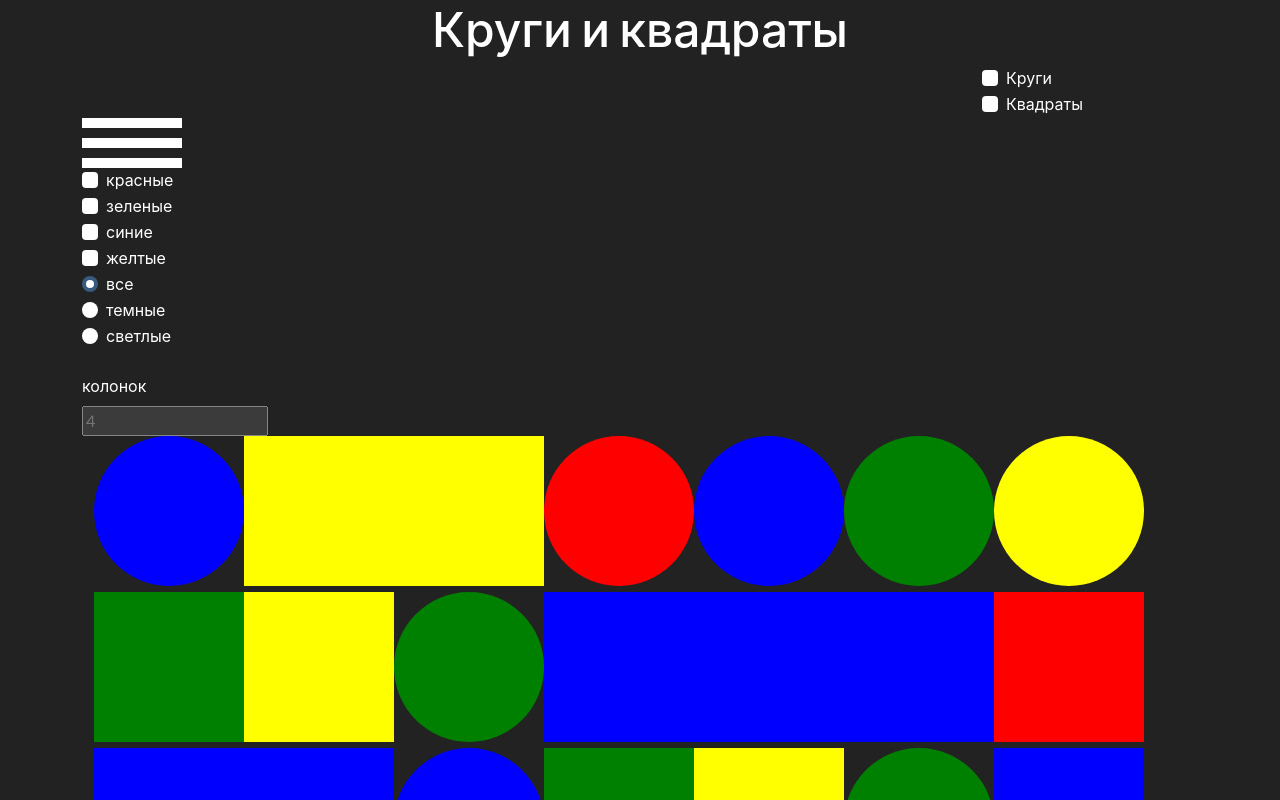
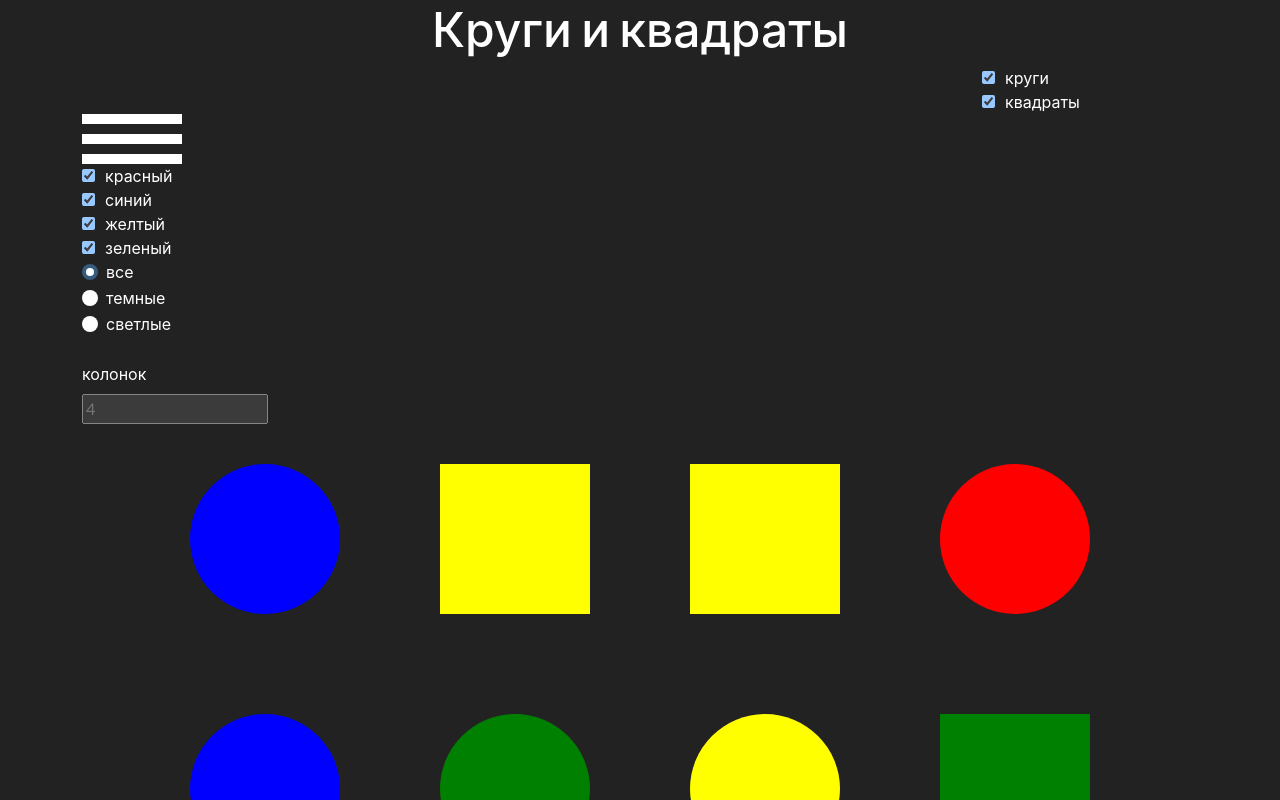
Before and after one commit to DupenkoV/figures, a React (Create React App) app: page / in a window 1280 px wide. Both pictures are taken after a click on the element 132 px from the left and 142 px from the top of the page. Shown: the top 800 px of the page. Built offline with nearby package versions, Linux system fonts and the light colour scheme.

Commit message:
fixed filterSlice

```diff
--- a/src/components/app/App.js
+++ b/src/components/app/App.js
@@ -8,141 +8,12 @@ import Burger from '../burger';
 
 const App = () => {
 
-  const [shapes, setShapes] = useState([
-    {
-      "form": "circle",
-      "color": "blue",
-      "dark": true
-    },
-    {
-      "form": "square",
-      "color": "yellow",
-      "dark": false
-    },
-    {
-      "form": "square",
-      "color": "yellow",
-      "dark": false
-    },
-    {
-      "form": "circle",
-      "color": "red",
-      "dark": false
-    },
-
-    {
-      "form": "circle",
-      "color": "blue",
-      "dark": true
-    },
-    {
-      "form": "circle",
-      "color": "green",
-      "dark": false
-    },
-    {
-      "form": "circle",
-      "color": "yellow",
-      "dark": true
-    },
-    {
-      "form": "square",
-      "color": "green",
-      "dark": false
-    },
-
-    {
-      "form": "square",
-      "color": "yellow",
-      "dark": false
-    },
-    {
-      "form": "circle",
-      "color": "green",
-      "dark": true
-    },
-    {
-      "form": "square",
-      "color": "blue",
-      "dark": true
-    },
-    {
-      "form": "square",
-      "color": "blue",
-      "dark": false
-    },
-
-    {
-      "form": "square",
-      "color": "blue",
-      "dark": false
-    },
-    {
-      "form": "triangle",
-      "color": "red",
-      "dark": true
-    },
-    {
-      "form": "circa",
-      "color": "blue",
-      "dark": false
-    },
-    {
-      "form": "square",
-      "color": "blue",
-      "dark": true
-    },
-
-    {
-      "form": "circle",
-      "color": "blue",
-      "dark": true
-    },
-    {
-      "form": "square",
-      "color": "green",
-      "dark": true
-    },
-    {
-      "form": "square",
-      "color": "yellow",
-      "dark": true
-    },
-    {
-      "form": "circle",
-      "color": "green",
-      "dark": false
-    },
-
-    {
-      "form": "square",
-      "color": "blue",
-      "dark": false
-    },
-    {
-      "form": "circle",
-      "color": "yellow",
-      "dark": true
-    },
-    {
-      "form": "square",
-      "color": "green",
-      "dark": true
-    },
-    {
-      "form": "square",
-      "color": "yellow",
-      "dark": false
-    }
-  ])
-
-
     return (
       <div className='container'>
         <Header />
         <FilterShapes />
         <Burger />
-        <Figures shapes={shapes}/>
+        <Figures/>
       </div>
     )
 }
--- /dev/null
+++ b/src/components/checkbox/Checkbox.js
@@ -0,0 +1,26 @@
+import React from 'react'
+import './checkbox.css'
+import { useDispatch, useSelector } from 'react-redux'
+import { setFilter } from '../../slice/filterSlice'
+
+
+export const Checkbox = ({label}) => {
+  const checked = useSelector(state => state.filter[label])
+
+  const dispatch = useDispatch()
+  const handleChange = () => {
+    dispatch(setFilter({
+        label,
+        checked: !checked
+    }))
+  }
+
+  return (
+    <div>
+        <label>
+            <input type='checkbox' checked={checked} onChange={handleChange} className='checkbox'/>
+            {label}
+        </label>
+    </div>
+  )
+}
--- /dev/null
+++ b/src/components/checkbox/checkbox.css
@@ -0,0 +1,3 @@
+.checkbox {
+    margin-right: 10px;
+}
--- /dev/null
+++ b/src/components/checkbox/index.js
@@ -0,0 +1,3 @@
+import { Checkbox } from "./Checkbox";
+
+export default Checkbox;
--- a/src/components/figures/Figures.js
+++ b/src/components/figures/Figures.js
@@ -1,11 +1,14 @@
-import React from "react";
+import React  from "react";
 import "./figures.css"
 import { useSelector } from "react-redux";
 
 
 
-export const Figures = ({shapes}) => {
-    const numberOfColumns = useSelector(state => state.numberOfColumns)
+
+export const Figures = () => {
+    const numberOfColumns = useSelector(state => state.numbersOfColumn)
+    const shapes = useSelector(state => state.shapes)
+
     const figures = shapes.map((item, id) => {
 
         return (
--- a/src/components/filterColor/FilterColor.js
+++ b/src/components/filterColor/FilterColor.js
@@ -1,34 +1,15 @@
 import React from "react";
 import "./filterColor.css"
+import Checkbox from '../checkbox'
 
 const FilterColor = () =>  {
 
     return (
         <div className="checkbox-group">
-            <div className="form-check">
-            <input className="form-check-input" type="checkbox" value="" id="red" />
-            <label className="form-check-label" htmlFor="red">
-                красные
-            </label>
-            </div>
-            <div className="form-check">
-            <input className="form-check-input" type="checkbox" value="" id="green" />
-            <label className="form-check-label" htmlFor="green">
-                зеленые
-            </label>
-            </div>
-            <div className="form-check">
-            <input className="form-check-input" type="checkbox" value="" id="blue" />
-            <label className="form-check-label" htmlFor="blue">
-                синие
-            </label>
-            </div>
-            <div className="form-check">
-            <input className="form-check-input" type="checkbox" value="" id="yellow" />
-            <label className="form-check-label" htmlFor="yellow">
-                желтые
-            </label>
-            </div>
+            <Checkbox label={'красный'}/>
+            <Checkbox label={'синий'}/>
+            <Checkbox label={'желтый'}/>
+            <Checkbox label={'зеленый'}/>
         </div>
         )
 }
--- a/src/components/filterShapes/FilterShapes.js
+++ b/src/components/filterShapes/FilterShapes.js
@@ -1,21 +1,12 @@
 import React from "react";
 import "./filterShapes.css"
+import Checkbox from "../checkbox";
 
 const FilterShapes = () => {
     return (
         <div className="checkbox-group shapes">
-            <div className="form-check">
-            <input className="form-check-input" type="checkbox" value="" id="circles" />
-            <label className="form-check-label" htmlFor="circles">
-                Круги
-            </label>
-            </div>
-            <div className="form-check">
-            <input className="form-check-input" type="checkbox" value="" id="squares" />
-            <label className="form-check-label" htmlFor="squares">
-                Квадраты
-            </label>
-            </div>
+            <Checkbox label={'круги'}/>
+            <Checkbox label={'квадраты'}/>
         </div>
     )
 }
--- a/src/components/inputColumn/InputColumn.js
+++ b/src/components/inputColumn/InputColumn.js
@@ -4,14 +4,14 @@ import "./inputColumn.css"
 import { selectNumbers } from "../../slice/numbersOfColumn";
 
 
-const InputColumn  = (props) =>  {
+const InputColumn  = () =>  {
     const dispatch = useDispatch();
 
     return (
         <div className="form-group">
             <label htmlFor="column" className="form-label mt-4">колонок</label>
                 <br />
-                <input placeholder="4" onChange={(e) => {dispatch(selectNumbers(+e.target.value))}}/>
+                <input placeholder="4" type='number' data-min="1" data-max="50" onChange={(e) => {dispatch(selectNumbers(+e.target.value))}}/>
         </div>
     )
 }
--- /dev/null
+++ b/src/slice/filterSlice.js
@@ -0,0 +1,24 @@
+import { createSlice } from "@reduxjs/toolkit";
+
+const initialState = {
+    'красный': true,
+    'синий': true,
+    'желтый': true,
+    'зеленый': true,
+    'круги': true,
+    'квадраты': true,
+}
+
+const filterSlice = createSlice({
+    name: '@@filter',
+    initialState,
+    reducers: {
+        setFilter: (state, action) => {
+            const {label, checked} = action.payload;
+            state[label] = checked;
+        }
+    }
+})
+
+export const {setFilter} = filterSlice.actions;
+export const filterReducer = filterSlice.reducer;
--- /dev/null
+++ b/src/slice/shapesSlice.js
@@ -0,0 +1,139 @@
+import { createSlice } from "@reduxjs/toolkit";
+
+const initialState = [
+    {
+      "form": "circle",
+      "color": "blue",
+      "dark": true
+    },
+    {
+      "form": "square",
+      "color": "yellow",
+      "dark": false
+    },
+    {
+      "form": "square",
+      "color": "yellow",
+      "dark": false
+    },
+    {
+      "form": "circle",
+      "color": "red",
+      "dark": false
+    },
+
+    {
+      "form": "circle",
+      "color": "blue",
+      "dark": true
+    },
+    {
+      "form": "circle",
+      "color": "green",
+      "dark": false
+    },
+    {
+      "form": "circle",
+      "color": "yellow",
+      "dark": true
+    },
+    {
+      "form": "square",
+      "color": "green",
+      "dark": false
+    },
+
+    {
+      "form": "square",
+      "color": "yellow",
+      "dark": false
+    },
+    {
+      "form": "circle",
+      "color": "green",
+      "dark": true
+    },
+    {
+      "form": "square",
+      "color": "blue",
+      "dark": true
+    },
+    {
+      "form": "square",
+      "color": "blue",
+      "dark": false
+    },
+
+    {
+      "form": "square",
+      "color": "blue",
+      "dark": false
+    },
+    {
+      "form": "triangle",
+      "color": "red",
+      "dark": true
+    },
+    {
+      "form": "circa",
+      "color": "blue",
+      "dark": false
+    },
+    {
+      "form": "square",
+      "color": "blue",
+      "dark": true
+    },
+
+    {
+      "form": "circle",
+      "color": "blue",
+      "dark": true
+    },
+    {
+      "form": "square",
+      "color": "green",
+      "dark": true
+    },
+    {
+      "form": "square",
+      "color": "yellow",
+      "dark": true
+    },
+    {
+      "form": "circle",
+      "color": "green",
+      "dark": false
+    },
+
+    {
+      "form": "square",
+      "color": "blue",
+      "dark": false
+    },
+    {
+      "form": "circle",
+      "color": "yellow",
+      "dark": true
+    },
+    {
+      "form": "square",
+      "color": "green",
+      "dark": true
+    },
+    {
+      "form": "square",
+      "color": "yellow",
+      "dark": false
+    }
+  ]
+
+export const shapesSlice = createSlice({
+    name: "@@shapes",
+    initialState,
+    reducers: {
+
+    }
+})
+
+export const shapesReducer = shapesSlice.reducer;
--- a/src/store.js
+++ b/src/store.js
@@ -1,9 +1,13 @@
 import { configureStore } from "@reduxjs/toolkit";
 import { columnReducer } from "./slice/numbersOfColumn";
+import { shapesReducer } from "./slice/shapesSlice";
+import { filterReducer } from "./slice/filterSlice";
 
 export const store = configureStore({
     devTools: true,
     reducer: {
         numbersOfColumn: columnReducer,
+        shapes: shapesReducer,
+        filter: filterReducer,
     }
 })
```
